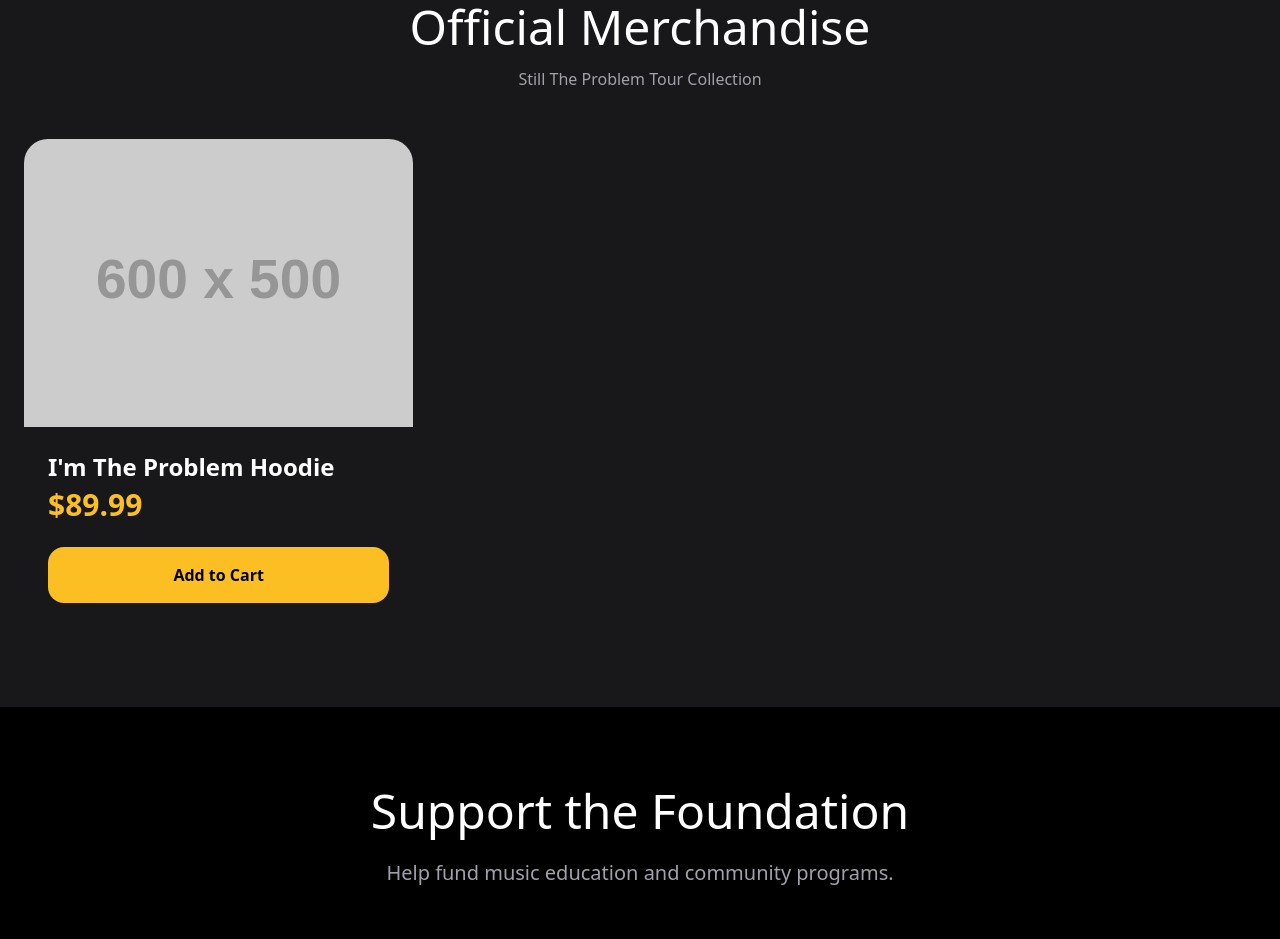
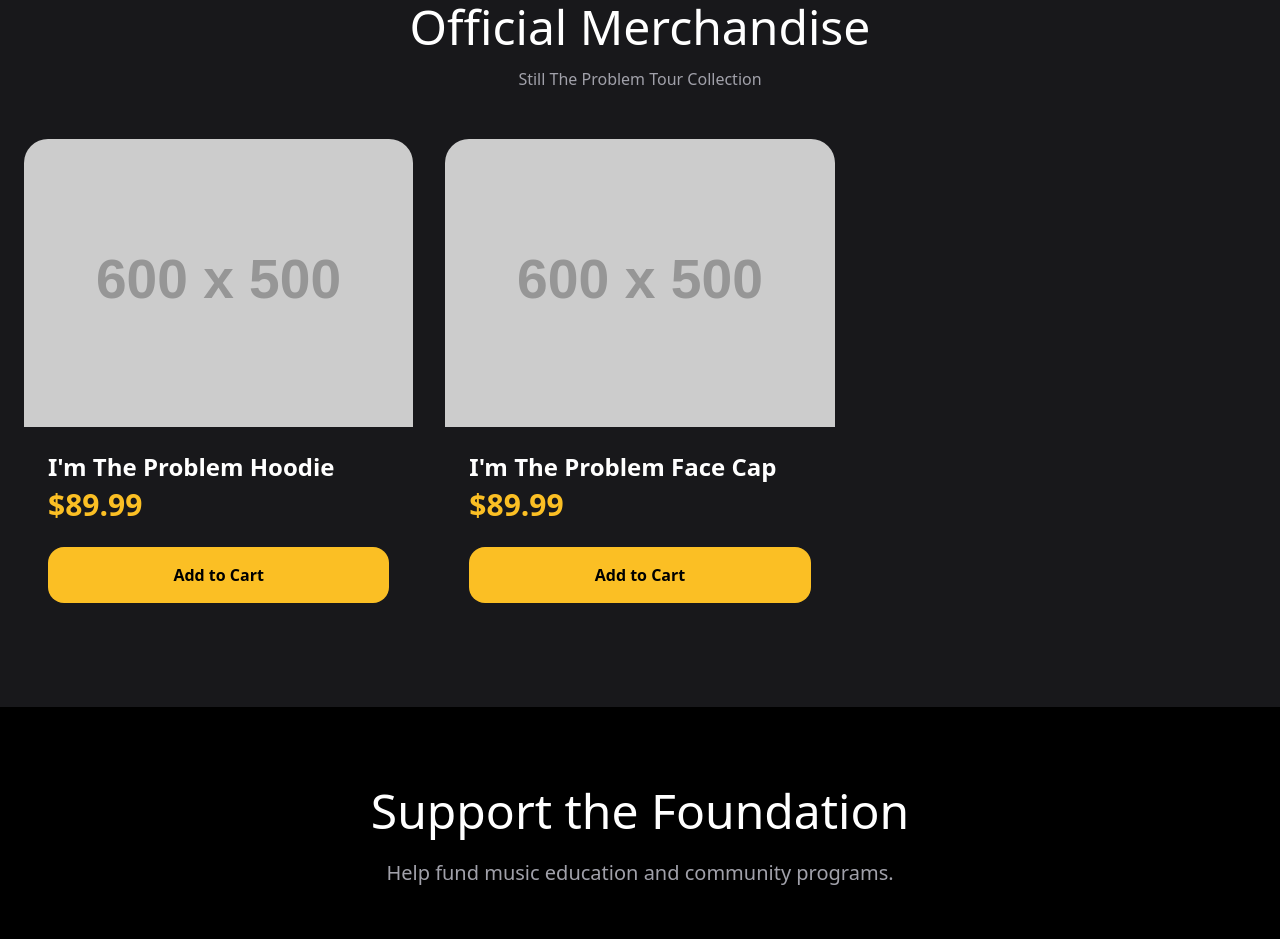
Before and after one commit to morgan-wallen/fan-club, a plain HTML site: page index.html in a window 1280 px wide. Shown: the part 4133-5072 px from the top of the page. Drawn offline with nearby package versions, Linux system fonts and the light colour scheme; placeholder pictures from the web are drawn by us.

Commit message:
Add new product card for 'I'm The Problem Face Cap'

```diff
--- a/index.html
+++ b/index.html
@@ -217,6 +217,13 @@
           </div>
         </div>
         <!-- Repeat for other items -->
+          <div class="glass rounded-3xl overflow-hidden hover:scale-105 transition">
+          <img src="https://via.placeholder.com/600x500/1a1a1a/fff?text=I'm+The+Problem+Hoodie" class="w-full h-72 object-cover">
+          <div class="p-6">
+            <h3 class="text-2xl font-semibold">I'm The Problem Face Cap</h3>
+            <p class="text-amber-400 text-3xl font-bold mt-1">$89.99</p>
+            <button onclick="addToCart('I\'m The Problem Hoodie')" class="mt-6 w-full py-4 bg-amber-400 text-black font-semibold rounded-2xl">Add to Cart</button>
+          </div>
       </div>
     </div>
   </section>
```
